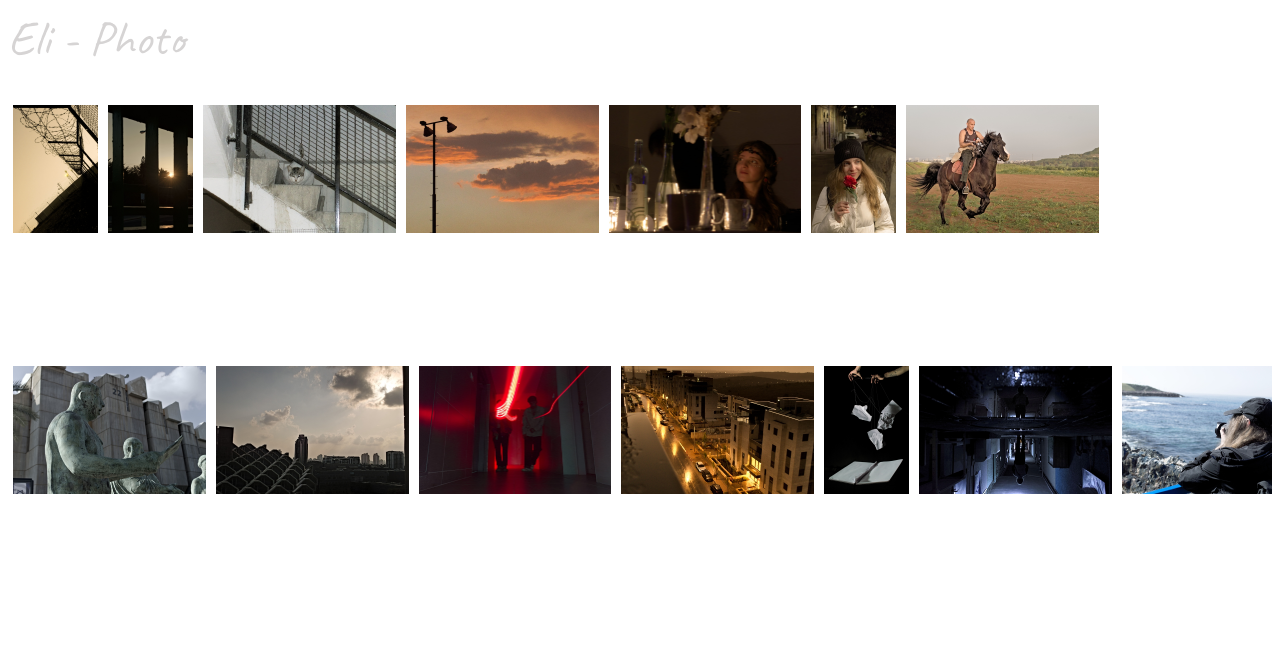
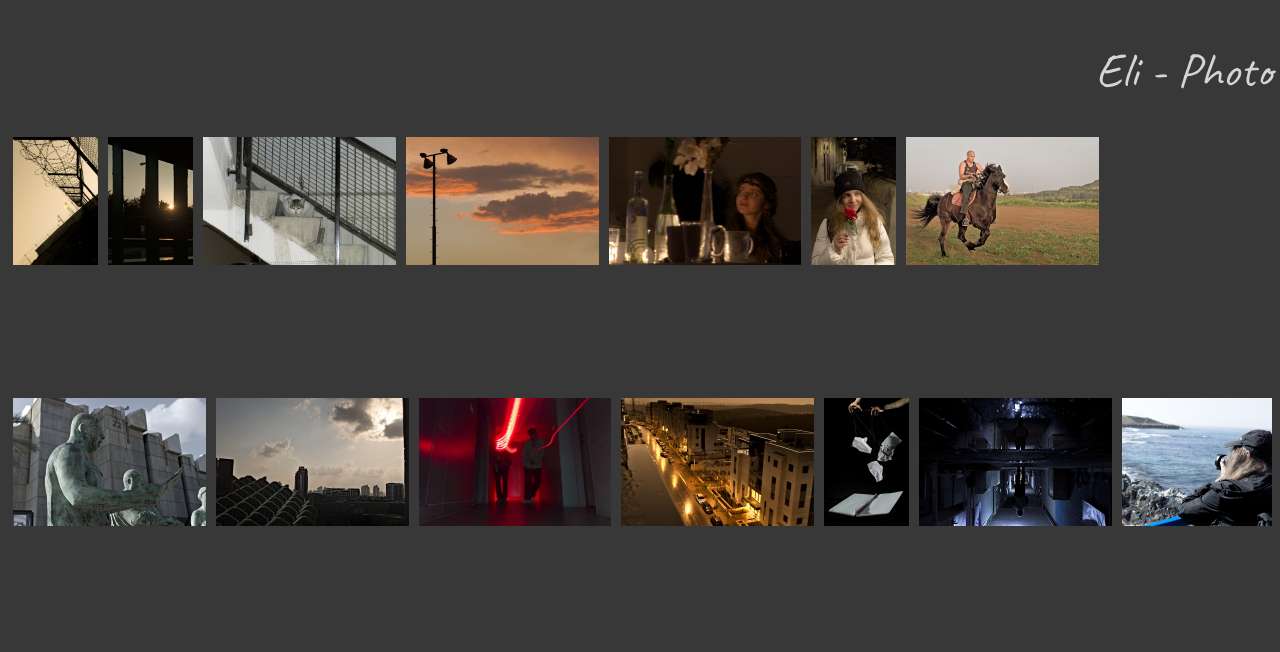
Before and after one commit to 0smin0g/portfolio, a plain HTML site: page index.html in a window 1280 px wide. Drawn offline with Linux system fonts and the light colour scheme; a web font is replaced by a local one.

Commit message:
modified:   style.css

```diff
--- a/style.css
+++ b/style.css
@@ -3,12 +3,14 @@
 	src: url("https://fonts.googleapis.com/css2?family=Caveat:wght@400..700&family=Poetsen+One&display=swap");
 }
 body {
-	color: rgb(56, 56, 56);
+	min-height: 1440px;
+	background-color: rgb(56, 56, 56);
 }
 h1 {
 	color: rgb(214,212,212);
 	font-family:"Caveat", cursive ;
 	align-self:"right";
+	float:right;
 	font-optical-sizing: auto;
 	font-weight: 400;
 	font-style: normal;
```
